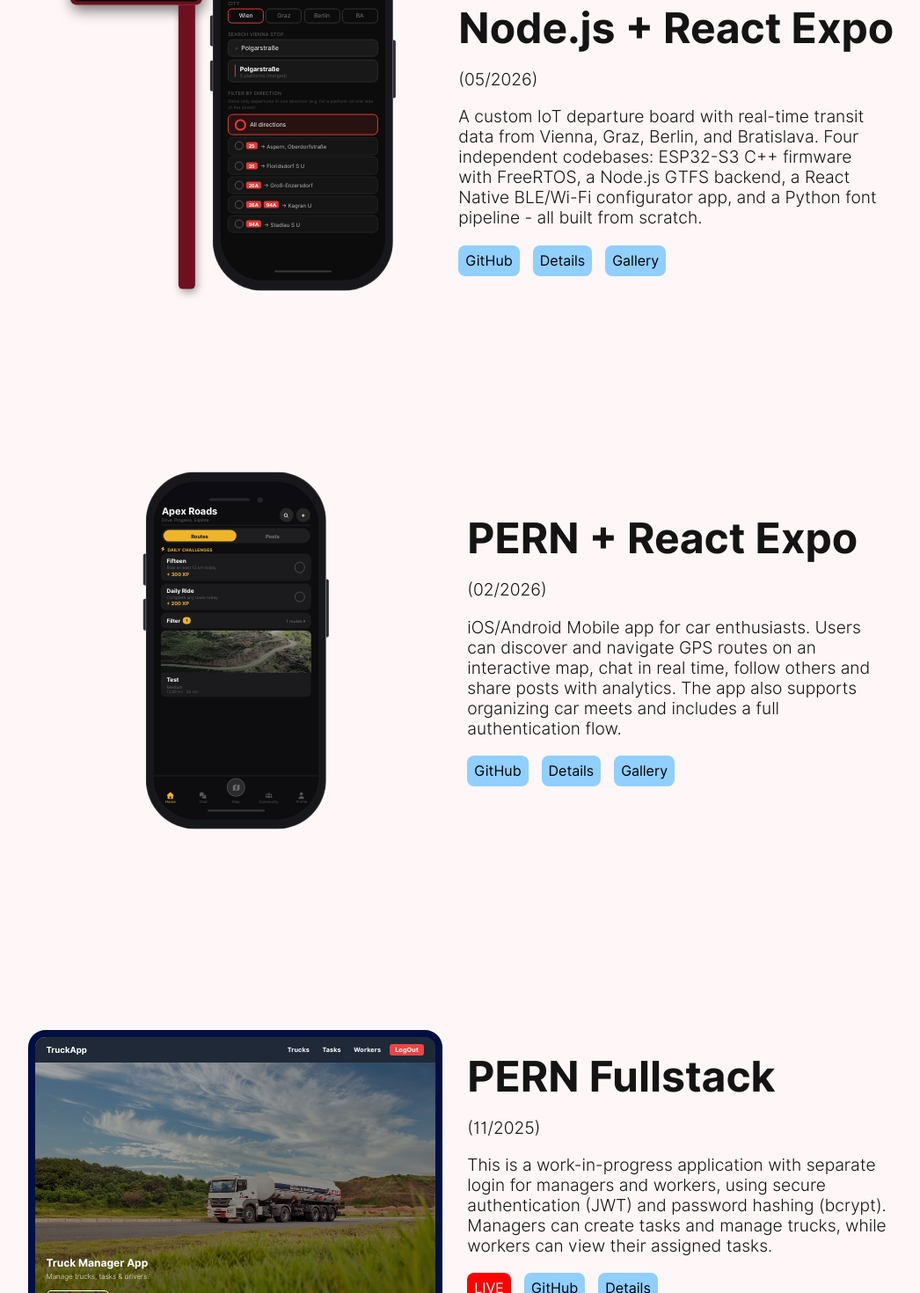
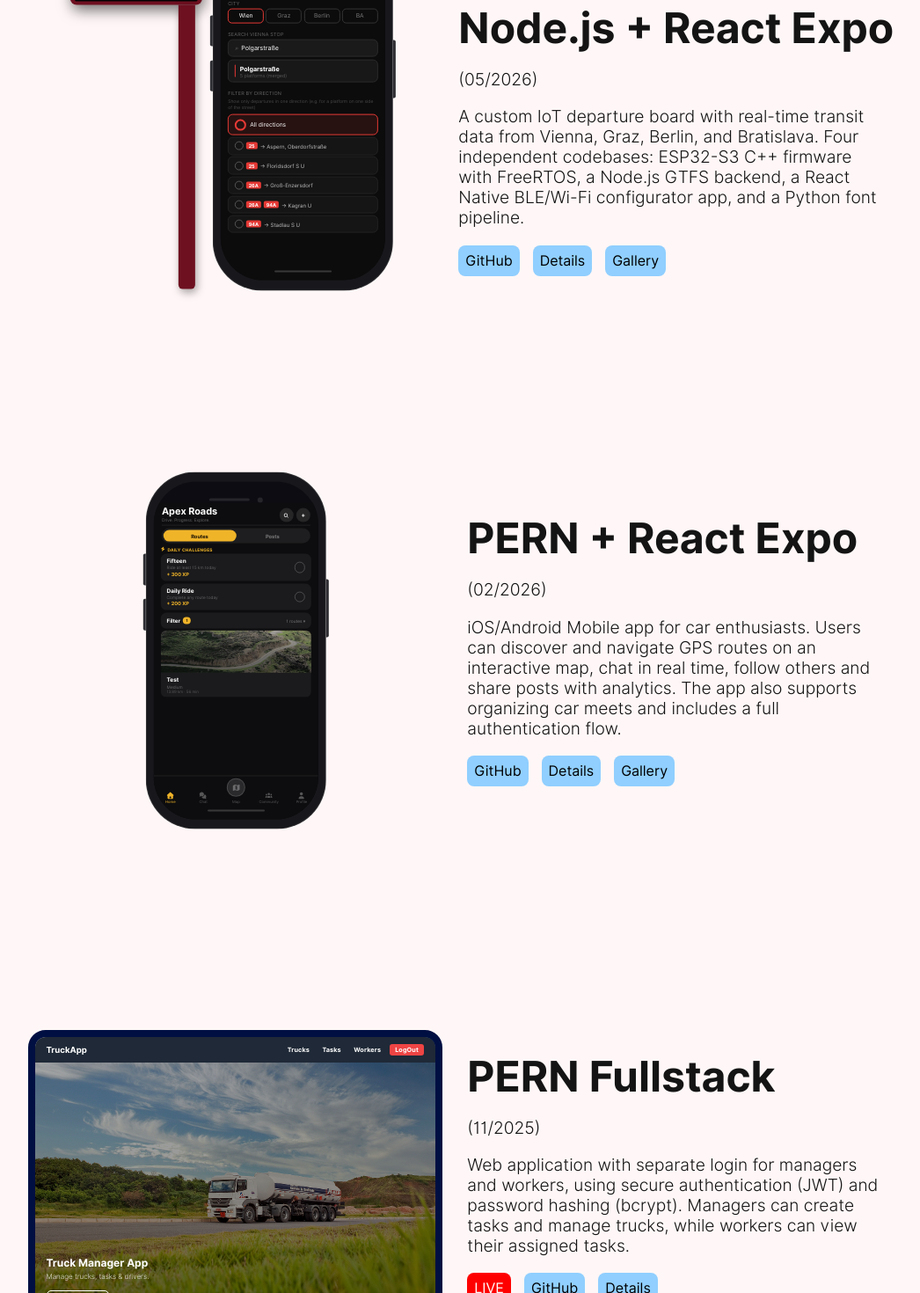
Before and after one commit to lukaslgit/homepage, a React (Vite) app: page /projects in a window 1280 px wide. Shown: the part 560-2030 px from the top of the page at 88% size, without its empty margins (107-1153 px from the left). Built offline with nearby package versions, Linux system fonts and the light colour scheme.

Commit message:
lang update

```diff
--- a/src/Locales/eng/translation.jsx
+++ b/src/Locales/eng/translation.jsx
@@ -81,7 +81,7 @@ export default {
   ),
   projectpage_main2: (
     <>
-      This is a work-in-progress application with separate login for managers and workers, using secure authentication (JWT) and password hashing (bcrypt).
+      Web application with separate login for managers and workers, using secure authentication (JWT) and password hashing (bcrypt).
       Managers can create tasks and manage trucks, while workers can view their assigned tasks.
     </>
   ),
@@ -94,7 +94,7 @@ export default {
     <>
       A custom IoT departure board with real-time transit data from Vienna, Graz, Berlin, and Bratislava.
       Four independent codebases: ESP32-S3 C++ firmware with FreeRTOS, a Node.js GTFS backend,
-      a React Native BLE/Wi-Fi configurator app, and a Python font pipeline - all built from scratch.
+      a React Native BLE/Wi-Fi configurator app, and a Python font pipeline.
     </>
   ),
 
--- a/src/Locales/ger/translation.jsx
+++ b/src/Locales/ger/translation.jsx
@@ -79,20 +79,22 @@ export default {
   ),
   projectpage_main2: (
     <>
-      This is a work-in-progress application with separate login for managers and workers, using secure authentication (JWT) and password hashing (bcrypt).
-      Managers can create tasks and manage trucks, while workers can view their assigned tasks.
+      Webanwendung mit separater Anmeldung für Manager und Mitarbeiter, die eine sichere Authentifizierung (JWT) und Passwort-Hashing (bcrypt) verwendet.
+      Manager können Aufgaben erstellen und Lkw verwalten, während Mitarbeiter ihre zugewiesenen Aufgaben einsehen können.
     </>
+
   ),
   projectpage_main3: (
     <>
-      iOS/Android Mobile app for car enthusiasts. Users can discover and navigate GPS routes on an interactive map, chat in real time, follow others and share posts with analytics. The app also supports organizing car meets and includes a full authentication flow.
+      Mobile iOS/Android-App für Autoenthusiasten. Nutzer können GPS-Routen auf einer interaktiven Karte entdecken und navigieren, in Echtzeit chatten, anderen Nutzern folgen und Beiträge mit Analytics teilen. Die App unterstützt außerdem die Organisation von Autotreffen und umfasst einen vollständigen Authentifizierungsprozess.
     </>
+
   ),
   projectpage_main4: (
     <>
-      A custom IoT departure board with real-time transit data from Vienna, Graz, Berlin, and Bratislava.
-      Four independent codebases: ESP32-S3 C++ firmware with FreeRTOS, a Node.js GTFS backend,
-      a React Native BLE/Wi-Fi configurator app, and a Python font pipeline - all built from scratch.
+      Eine maßgeschneiderte IoT-Abfahrtstafel mit Echtzeitdaten des öffentlichen Verkehrs aus Wien, Graz, Berlin und Bratislava.
+      Vier unabhängige Codebasen: ESP32-S3-Firmware in C++ mit FreeRTOS, ein Node.js-GTFS-Backend,
+      eine React-Native-Konfigurations-App mit BLE/Wi-Fi-Unterstützung und eine Python-Pipeline für die Schriftartenverarbeitung
     </>
   ),
 
--- a/src/Locales/svk/translation.jsx
+++ b/src/Locales/svk/translation.jsx
@@ -79,20 +79,21 @@ export default {
   ),
   projectpage_main2: (
     <>
-      This is a work-in-progress application with separate login for managers and workers, using secure authentication (JWT) and password hashing (bcrypt).
-      Managers can create tasks and manage trucks, while workers can view their assigned tasks.
+      Webová aplikácia s oddeleným prihlasovaním pre manažérov a pracovníkov, využívajúca bezpečnú autentifikáciu (JWT) a hashovanie hesiel (bcrypt).
+      Manažéri môžu vytvárať úlohy a spravovať nákladné vozidlá, zatiaľ čo pracovníci môžu zobrazovať im pridelené úlohy.
     </>
+
   ),
   projectpage_main3: (
     <>
-      iOS/Android Mobile app for car enthusiasts. Users can discover and navigate GPS routes on an interactive map, chat in real time, follow others and share posts with analytics. The app also supports organizing car meets and includes a full authentication flow.
+      Mobilná aplikácia pre iOS/Android pre automobilových nadšencov. Používatelia môžu objavovať a navigovať GPS trasy na interaktívnej mape, chatovať v reálnom čase, sledovať ostatných a zdieľať príspevky s analytikou. Aplikácia tiež podporuje organizovanie automobilových stretnutí a obsahuje kompletný autentifikačný proces.
     </>
   ),
   projectpage_main4: (
     <>
-      A custom IoT departure board with real-time transit data from Vienna, Graz, Berlin, and Bratislava.
-      Four independent codebases: ESP32-S3 C++ firmware with FreeRTOS, a Node.js GTFS backend,
-      a React Native BLE/Wi-Fi configurator app, and a Python font pipeline - all built from scratch.
+      Vlastná IoT odchodová tabuľa s údajmi o verejnej doprave v reálnom čase z Viedne, Grazu, Berlína a Bratislavy.
+      Štyri nezávislé kódové základne: firmvér pre ESP32-S3 v C++ s FreeRTOS, GTFS backend v Node.js,
+      konfiguračná aplikácia v React Native s podporou BLE/Wi-Fi a Python pipeline na spracovanie fontov.
     </>
   ),
 
```
